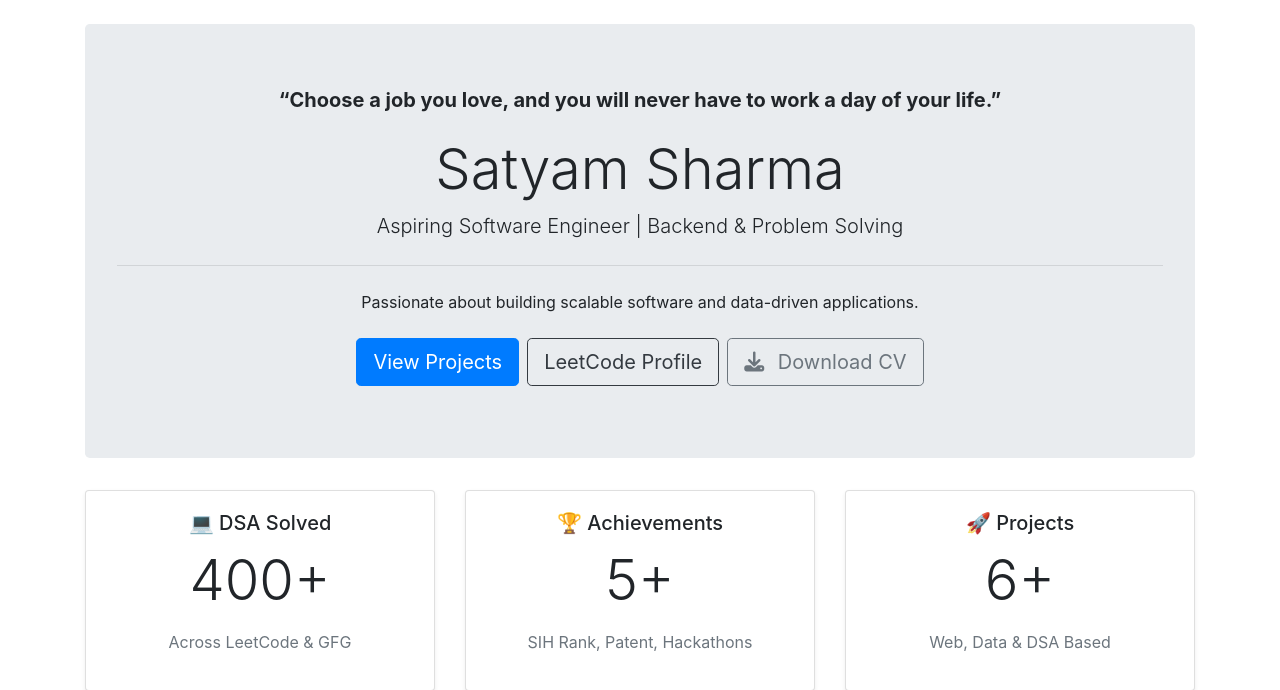
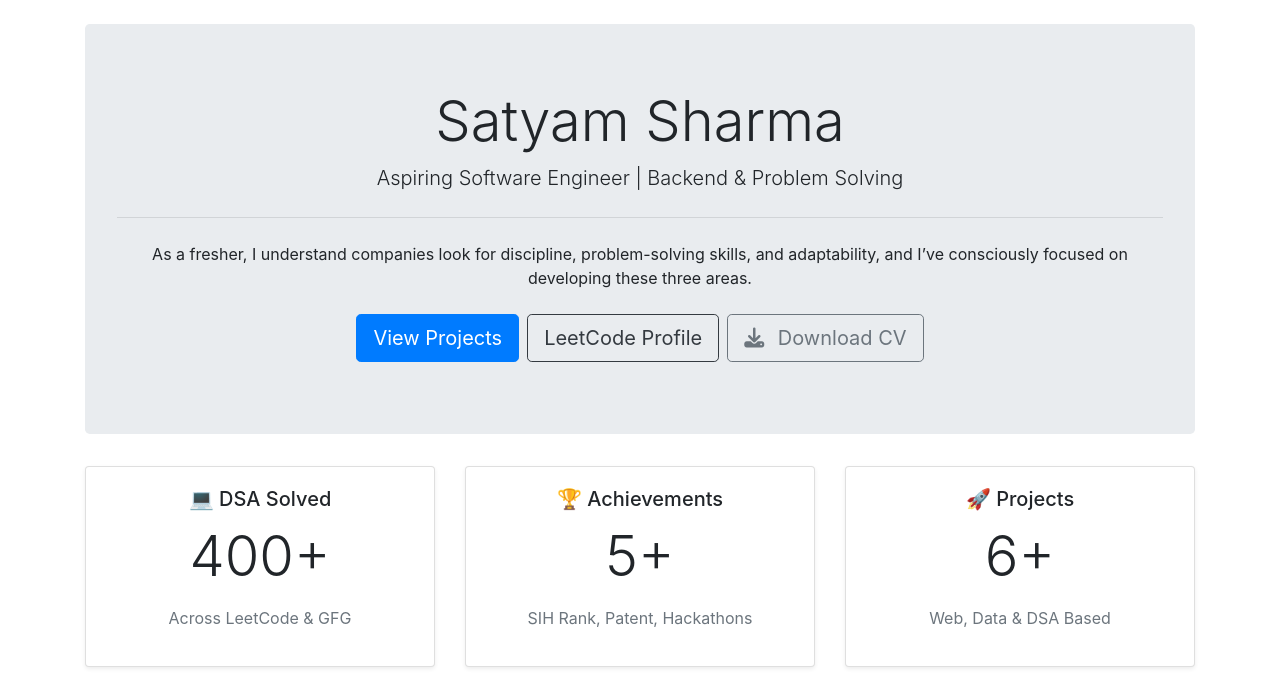
Before and after one commit to Satyam-Sharma-coder/portfolio-flask, a Flask app: page / in a window 1280 px wide. Shown: the part 56-746 px from the top of the page. Run offline with Flask 3, Linux system fonts and the light colour scheme.

Commit message:
Updated files in src folder

```diff
--- a/templates/index.html
+++ b/templates/index.html
@@ -8,34 +8,19 @@ Home
 
 <div class="container mt-4">
 
-  <!-- ✅ HERO SECTION -->
+
   <div class="jumbotron text-center">
 
-    <!-- Quote -->
-    <div class="mb-4">
-  <blockquote class="blockquote text-center">
-    <p class="h5 font-weight-bold">
-      “Choose a job you love, and you will never have to work a day of your life.”
-    </p>
-  </blockquote>
-</div>
-
-    <!-- Name -->
     <h1 class="display-4 mb-2">Satyam Sharma</h1>
 
-    <!-- Aspiration -->
     <p class="lead">
       Aspiring Software Engineer | Backend & Problem Solving
     </p>
 
     <hr class="my-4">
-
-    <!-- Short description -->
     <p>
-      Passionate about building scalable software and data-driven applications.
+      As a fresher, I understand companies look for discipline, problem-solving skills, and adaptability, and I’ve consciously focused on developing these three areas.
     </p>
-
-    <!-- Action buttons -->
     <div class="d-flex justify-content-center flex-wrap mt-4">
 
       <a class="btn btn-primary btn-lg mr-2 mb-2"
@@ -49,7 +34,7 @@ Home
       </a>
 
       <a class="btn btn-outline-secondary btn-lg mb-2"
-         href="https://drive.google.com/file/d/1SusyynHkb9wdmKLBdR0T6bOgN0BtTwkP/view?usp=sharing"
+         href="https://drive.google.com/file/d/18LH4ZvO2MtuqAML7hRtTSehRYgEQO8uB/view?usp=drive_link"
          target="_blank">
         <i class="fas fa-download mr-2"></i>
         Download CV
@@ -59,7 +44,7 @@ Home
 
   </div>
 
-  <!-- ✅ QUICK STATS (3 CARDS) -->
+
   <div class="row text-center">
 
     <div class="col-md-4 mb-3">
@@ -94,7 +79,6 @@ Home
 
   </div>
 
-  <!-- ✅ ABOUT SECTION -->
   <div class="row mt-5">
     <div class="col-md-12">
       <h2>About Me</h2>
@@ -107,7 +91,6 @@ Home
     </div>
   </div>
 
-  <!-- ✅ SKILLS SECTION -->
   <div class="row mt-4">
 
     <div class="col-md-6">
@@ -133,7 +116,7 @@ Home
 
   </div>
 
-  <!-- ✅ FEATURED PROJECTS -->
+
   <div class="row mt-5">
     <div class="col-md-12">
       <h2>Featured Projects</h2>
```
Also changed, not shown: templates/aboutme.html (+5 -6 lines), templates/achievements.html (+5 -5 lines), templates/base.html (+3 -5 lines), templates/certificates.html (+5 -5 lines), templates/leetcode.html (+10 -11 lines), templates/navbar.html (+4 -4 lines), templates/project.html (+11 -13 lines), templates/skills.html (+5 -10 lines).
